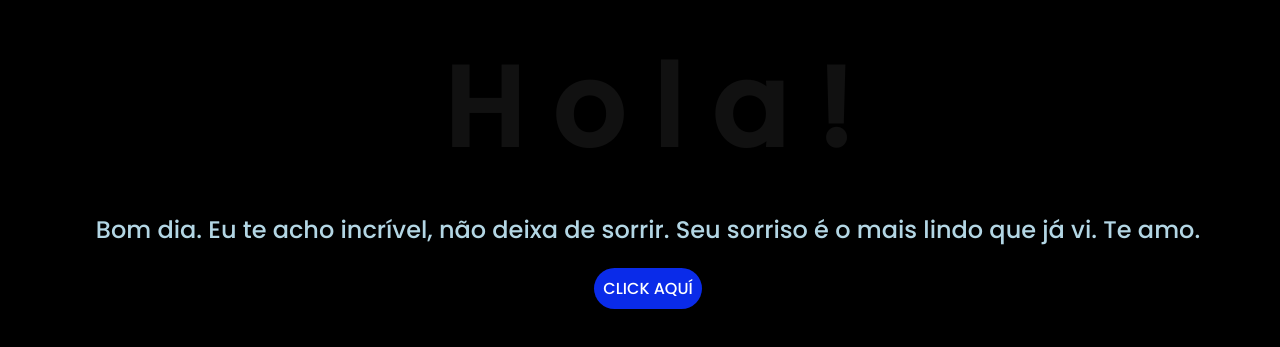
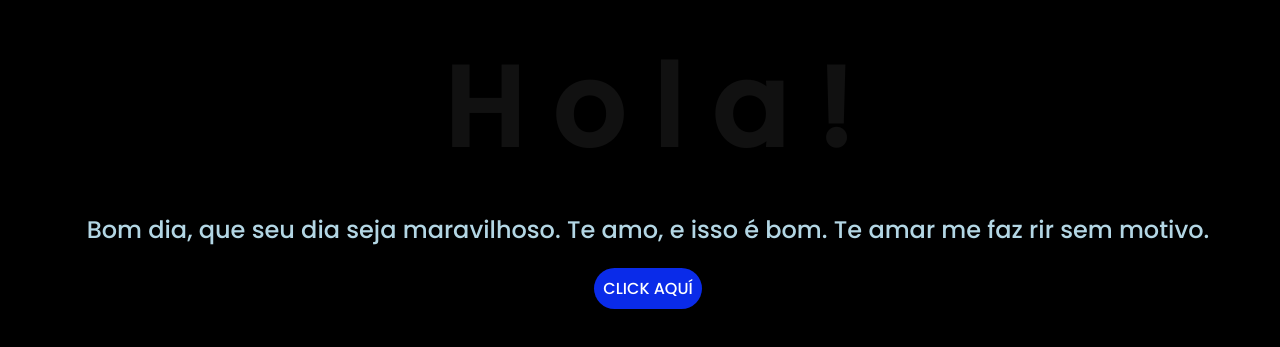
Before and after one commit to Blackdog1988/ceralmandy, a plain HTML site: page index.html in a window 1280 px wide. Shown: the part 169-516 px from the top of the page. Drawn offline with Linux system fonts and the light colour scheme.

Commit message:
Atualizar o index.html

```diff
--- a/index.html
+++ b/index.html
@@ -19,8 +19,7 @@
         <span>!</span>
     </div>
     <div class="description"  style="text-align: center;">
-        <span> Bom dia. Eu te acho incrível, não deixa de sorrir. Seu sorriso é o mais lindo que já vi.
-Te amo.
+        <span> Bom dia, que seu dia seja maravilhoso. Te amo, e isso é bom. Te amar me faz rir sem motivo.
     </div>
     <div class="button">
         <button class="botones">
```
